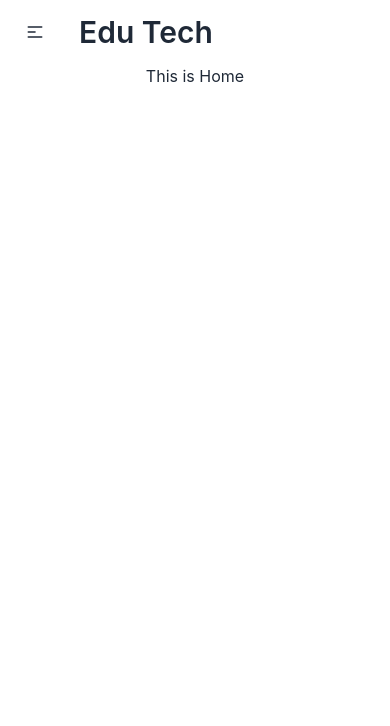
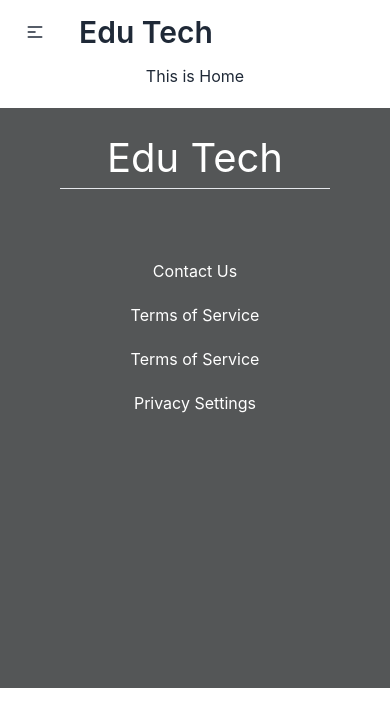
Before and after one commit to Bikash-Dev-Bk/online-learning-platform-client-side, a React (Create React App) app: page / in a window 390 px wide. Shown: the top 726 px of the page. Built offline with nearby package versions, Linux system fonts and the light colour scheme; no server answers.

Commit message:
footer added

```diff
--- /dev/null
+++ b/src/Pages/Shared/Footer/Footer.css
@@ -0,0 +1,47 @@
+.footer-container {
+  background-color: #545657;
+  color: white;
+  height: 300px;
+  text-align: center;
+}
+.footer-content {
+  padding-top: 50px;
+  margin: 0 150px;
+}
+.footer-heading {
+  font-size: 40px;
+}
+.footer-bottom {
+  display: flex;
+  flex-direction: row;
+  justify-content: center;
+}
+.footer-bottom div {
+  padding: 0 20px;
+}
+hr {
+  margin-bottom: 50px;
+}
+
+/* ------------Footer------------*/
+
+@media only screen and (max-width: 688px) {
+  .footer-container {
+    height: 580px;
+    margin-top: 20px;
+  }
+  .footer-content {
+    padding-top: 20px;
+    margin: 0 60px;
+  }
+  .footer-bottom {
+    display: flex;
+    flex-direction: column;
+    padding: 0;
+    margin-top: 20px;
+  }
+  .footer-bottom div {
+    padding: 0;
+    margin-top: 20px;
+  }
+}
--- a/src/Pages/Shared/Footer/Footer.js
+++ b/src/Pages/Shared/Footer/Footer.js
@@ -1,11 +1,21 @@
-import React from 'react';
+import React from "react";
+import './Footer.css';
 
 const Footer = () => {
-    return (
-        <div>
-            <h3>This is footer</h3>
+  return (
+    <div class="footer-container">
+      <div class="footer-content">
+        <h2 class="footer-heading">Edu Tech</h2>
+        <hr />
+        <div class="footer-bottom">
+          <div>Contact Us </div>
+          <div>Terms of Service </div>
+          <div>Terms of Service </div>
+          <div>Privacy Settings </div>
         </div>
-    );
+      </div>
+    </div>
+  );
 };
 
 export default Footer;
--- a/src/Pages/Shared/Header/Header.js
+++ b/src/Pages/Shared/Header/Header.js
@@ -6,6 +6,8 @@ import { FaUser } from "react-icons/fa";
 
 const Header = () => {
   const { user, logOut } = useContext(AuthContext);
+
+  console.log('inside header',user);
 
   const handleLogOut = () => {
     logOut()
@@ -110,7 +112,7 @@ const Header = () => {
               <Link to="/blog">Blog</Link>
             </li>
             <li>
-              <button>Dark</button>
+              <button><input type="checkbox" className="toggle" checked /></button>
             </li>
           </ul>
         </div>
--- a/src/layout/Main.js
+++ b/src/layout/Main.js
@@ -1,5 +1,6 @@
 import React from 'react';
 import { Outlet } from 'react-router-dom';
+import Footer from '../Pages/Shared/Footer/Footer';
 import Header from '../Pages/Shared/Header/Header';
 
 const Main = () => {
@@ -7,6 +8,7 @@ const Main = () => {
         <div>
             <Header></Header>
             <Outlet></Outlet>
+            <Footer></Footer>
         </div>
     );
 };
```
